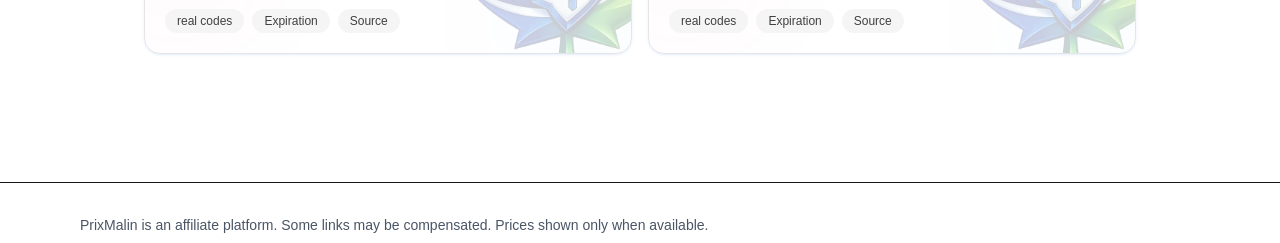
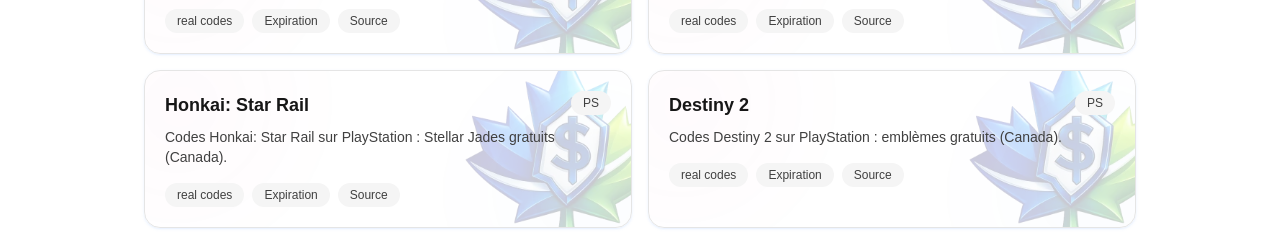
Before and after one commit to newrising2007-hue/prixmalin-web, a Next.js app: page /en/codes-bonus/playstation in a window 1280 px wide. Shown: the part 709-952 px from the top of the page. Built offline with nearby package versions, Linux system fonts and the light colour scheme; no server answers.

Commit message:
fix: honkai + destiny dans playstation-games.js

```diff
--- a/src/data/codes-bonus/playstation-games.js
+++ b/src/data/codes-bonus/playstation-games.js
@@ -70,6 +70,22 @@ export const PLAYSTATION_GAMES = [
     },
     relatedSlugs: ["fortnite", "genshin-impact", "dead-by-daylight"],
   },
+  {
+    slug: "honkai-star-rail",
+    name: "Honkai: Star Rail",
+    updatedAtISO: TODAY,
+    seoDescription: "Codes Honkai: Star Rail sur PlayStation : Stellar Jades gratuits (Canada).",
+    hero: { subtitle: "Stellar Jades et ressources gratuites.", highlights: ["Stellar Jades", "Crédits", "Permanent"] },
+    relatedSlugs: ["genshin-impact", "warframe"],
+  },
+  {
+    slug: "destiny-2",
+    name: "Destiny 2",
+    updatedAtISO: TODAY,
+    seoDescription: "Codes Destiny 2 sur PlayStation : emblèmes gratuits (Canada).",
+    hero: { subtitle: "Emblèmes cosmétiques gratuits.", highlights: ["Emblèmes", "Cosmétiques", "Gratuit"] },
+    relatedSlugs: ["warframe", "call-of-duty"],
+  },
 ];
 
 export function getPlayStationGameSlugs() {
```
